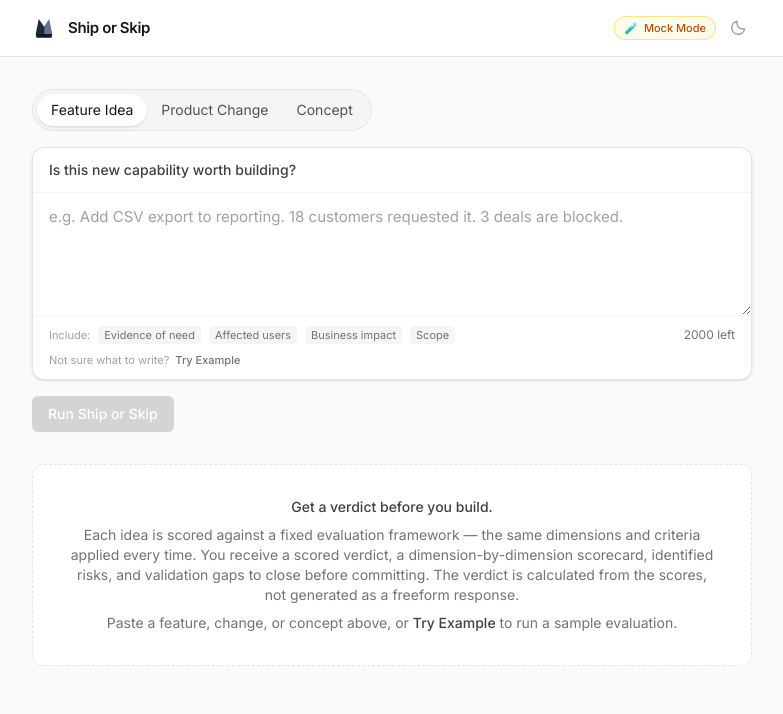
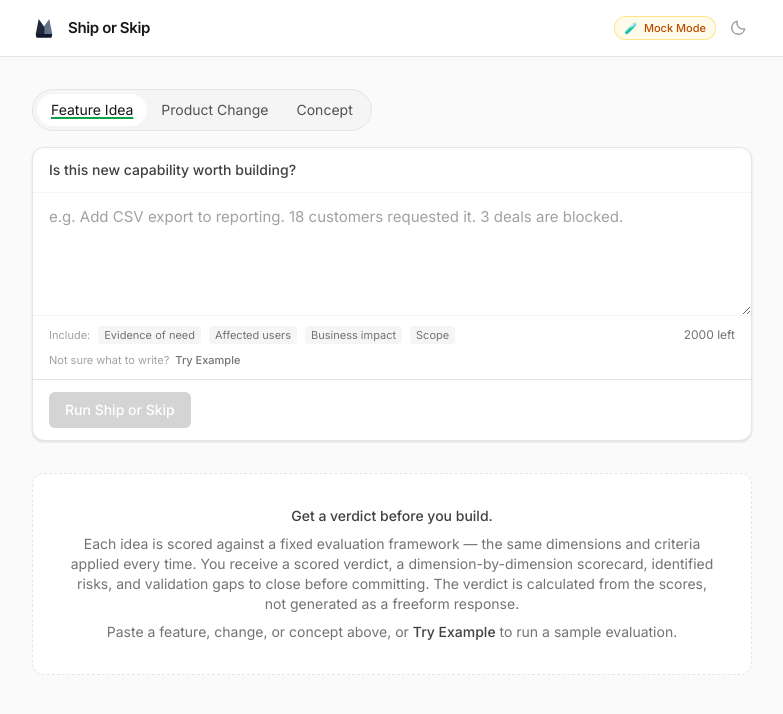
Before and after one commit to joshuaearlsultan/ship-or-skip, a React (Vite) app: page /evaluate in a window 1280 px wide. Shown: the top 714 px of the page, without its empty margins (248-1031 px from the left). Built offline with nearby package versions, Linux system fonts and the light colour scheme.

Commit message:
UX adjustments

```diff
--- a/src/components/input/InputSection.tsx
+++ b/src/components/input/InputSection.tsx
@@ -85,7 +85,7 @@ export function InputSection({ busy, idea, onIdeaChange, onRun, onModeChange, te
           className="block w-full resize-y border-0 bg-transparent px-4 py-3 text-[15px] leading-relaxed text-neutral-900 placeholder:text-neutral-400 focus:outline-none disabled:opacity-60 dark:text-neutral-100 dark:placeholder:text-neutral-600"
         />
 
-        {/* Footer */}
+        {/* Hints / help footer */}
         <div className="border-t border-neutral-100 px-4 py-2.5 dark:border-surface-border">
 
           {/* Row 1 — hints (when empty) or clear button (when filled) + char count */}
@@ -140,10 +140,9 @@ export function InputSection({ busy, idea, onIdeaChange, onRun, onModeChange, te
           ) : null}
 
         </div>
-      </div>
 
-      {/* Step 3 — single primary action */}
-      <div className="flex items-center">
+        {/* Action area — separated from the help footer by a full-weight border */}
+        <div className="border-t border-neutral-200 px-4 py-3 dark:border-surface-border">
           <button
             type="submit"
             disabled={!canRun}
@@ -151,6 +150,8 @@ export function InputSection({ busy, idea, onIdeaChange, onRun, onModeChange, te
           >
             {busy ? 'Running…' : 'Run Ship or Skip'}
           </button>
+        </div>
+
       </div>
 
     </form>
--- a/src/components/input/ModeTabs.tsx
+++ b/src/components/input/ModeTabs.tsx
@@ -1,10 +1,10 @@
-import type { IdeaMode } from '../../types/request'
-import { MODE_DESCRIPTORS } from '../../types/request'
+import type { IdeaMode } from "../../types/request";
+import { MODE_DESCRIPTORS } from "../../types/request";
 
 interface ModeTabsProps {
-  value: IdeaMode
-  onChange: (mode: IdeaMode) => void
-  disabled?: boolean
+  value: IdeaMode;
+  onChange: (mode: IdeaMode) => void;
+  disabled?: boolean;
 }
 
 export function ModeTabs({ value, onChange, disabled = false }: ModeTabsProps) {
@@ -15,7 +15,7 @@ export function ModeTabs({ value, onChange, disabled = false }: ModeTabsProps) {
       className="inline-flex rounded-full border border-neutral-200 bg-neutral-100 p-1 dark:border-surface-border dark:bg-surface-1"
     >
       {MODE_DESCRIPTORS.map((mode) => {
-        const active = mode.id === value
+        const active = mode.id === value;
         return (
           <button
             key={mode.id}
@@ -25,18 +25,18 @@ export function ModeTabs({ value, onChange, disabled = false }: ModeTabsProps) {
             disabled={disabled}
             onClick={() => onChange(mode.id)}
             className={[
-              'rounded-full px-3.5 py-1.5 text-sm whitespace-nowrap transition-colors',
-              'focus:outline-none focus-visible:ring-2 focus-visible:ring-neutral-500 dark:focus-visible:ring-neutral-400',
+              "rounded-full px-3.5 py-1.5 text-sm whitespace-nowrap transition-colors",
+              "focus:outline-none focus-visible:ring-2 focus-visible:ring-neutral-500 dark:focus-visible:ring-neutral-400",
               active
-                ? 'bg-white text-neutral-900 shadow-sm dark:bg-surface-2 dark:text-neutral-100'
-                : 'text-neutral-600 hover:text-neutral-900 dark:text-neutral-500 dark:hover:text-neutral-300',
-              disabled ? 'cursor-not-allowed opacity-60' : 'cursor-pointer',
-            ].join(' ')}
+                ? "bg-white text-neutral-900 underline decoration-[#06A348] decoration-2 underline-offset-2 dark:bg-surface-2 dark:text-neutral-100"
+                : "text-neutral-600 hover:text-neutral-900 dark:text-neutral-500 dark:hover:text-neutral-300",
+              disabled ? "cursor-not-allowed opacity-60" : "cursor-pointer",
+            ].join(" ")}
           >
             {mode.label}
           </button>
-        )
+        );
       })}
     </div>
-  )
+  );
 }
```
Lines whose indentation alone changed are shown as unchanged.
